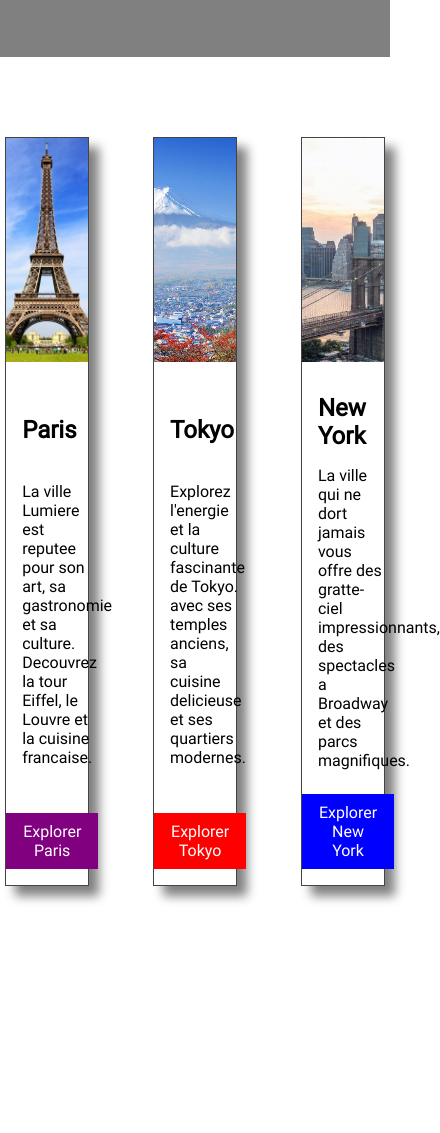
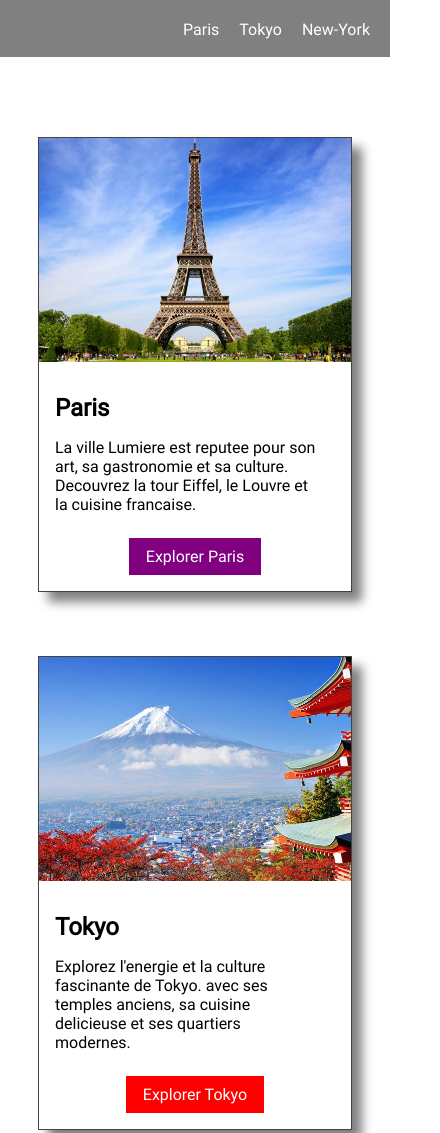
Before and after one commit to Jalutal/voyages, a plain HTML site: page index.html in a window 390 px wide. Shown: the top 1133 px of the page, 440 px wide, since content can reach past the window. Before the commit the page ends 966 px from the top, so only its background shows below. Drawn offline with Linux system fonts and the light colour scheme; files whose address does not match are found by name.

Commit message:
Ajout du responsive

```diff
--- a/asset/css/style.css
+++ b/asset/css/style.css
@@ -17,7 +17,7 @@ header {
     justify-content: flex-end;
 }
 header .last {
-    margin-right: 380px;
+    margin-right: 40%px;
 }
 header a {
     text-decoration: none;
@@ -109,3 +109,15 @@ body{
     cursor: pointer;
     border: 1px solid blue;
 }
+
+@media screen and (max-width:800px)
+{
+    .container {
+        flex-direction: column;
+        align-items: center;
+    }
+    .element {
+        width: 80%;
+    }
+
+}
```
